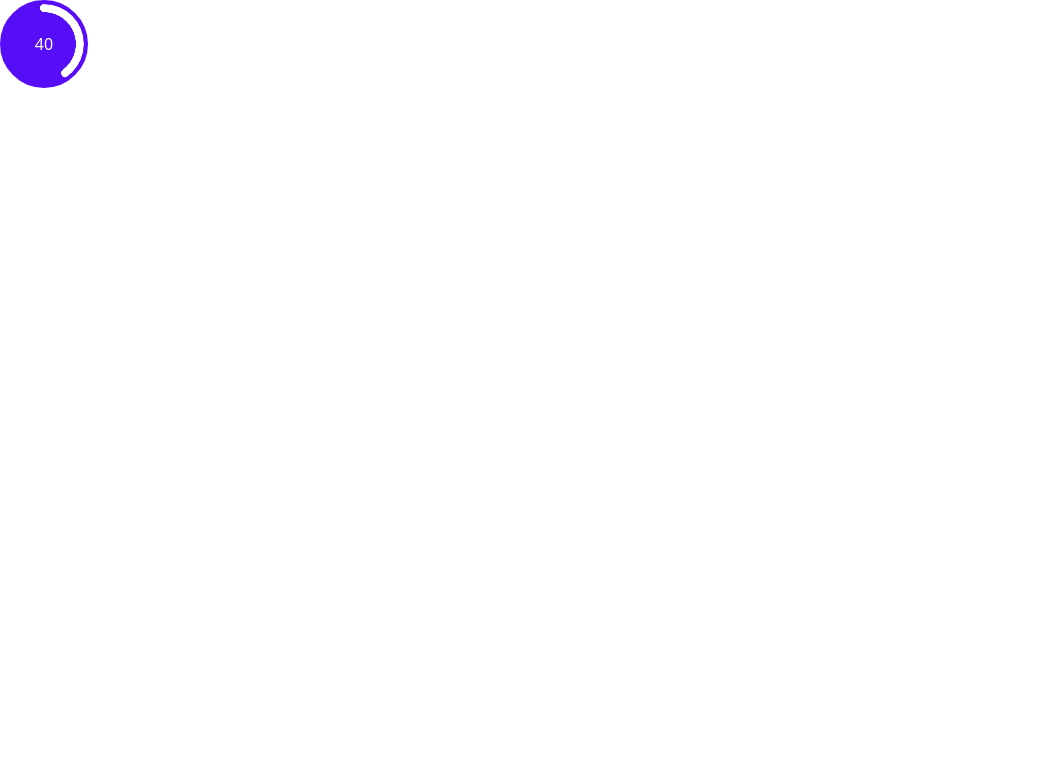
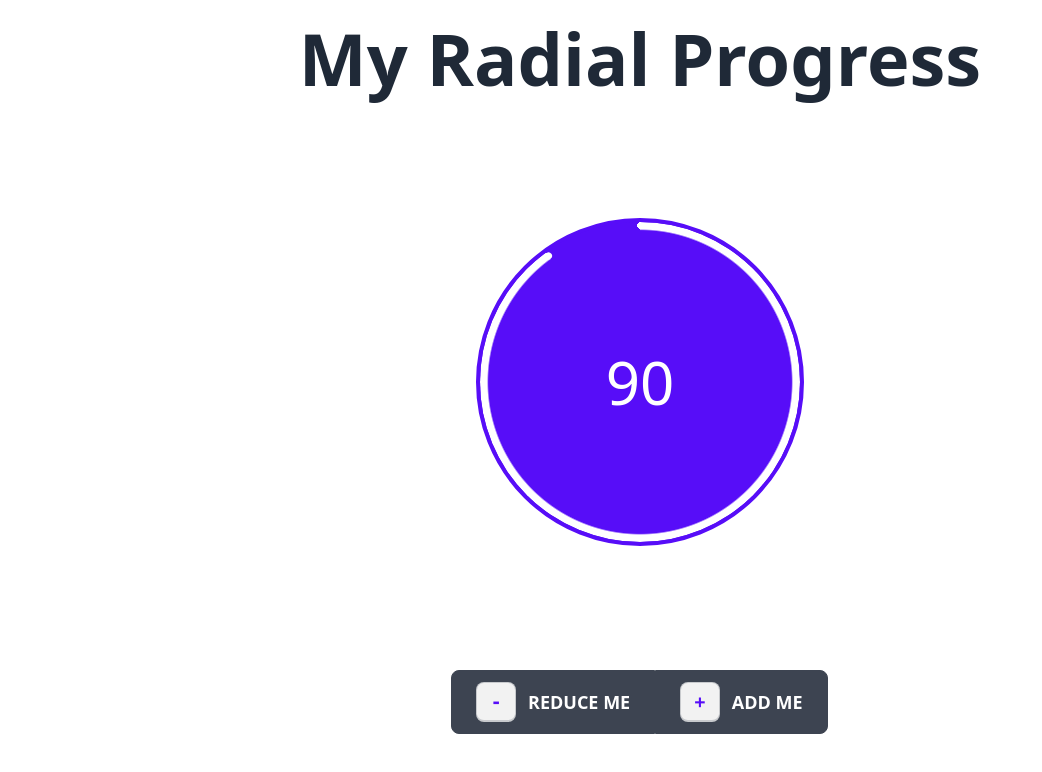
Before and after one commit to MelvinMelonGit/daisy-ui, a plain HTML site: page index.html in a window 1280 px wide. Shown: the whole page, without its empty margins (0-1042 px from the left). Drawn offline with nearby package versions, Linux system fonts and the light colour scheme.

Commit message:
Centralised elements to centre of page

```diff
--- a/index.html
+++ b/index.html
@@ -11,9 +11,20 @@
     <script src="index.js" type="module"></script>
 </head>
 <body>
-    <div id="app">
-        <div class="radial-progress bg-primary text-primary-content border-4 border-primary" :style="cssVars">{{ progress }}</div>
+    <div id="app" class="grid place-items-center min-h-screen">
+        <h1 class="text-7xl font-bold mb-20">My Radial Progress</h1>
+        <div class="text-6xl radial-progress bg-primary text-primary-content border-4 border-primary" :style="cssVars">{{ progress }}</div>
+        <div class="btn-group mt-20">
+            <button class="btn btn-lg" @click="handleLeft" @keydown.left="handleLeft">
+                <kbd class="kbd text-primary mr-3">-</kbd>
+                Reduce Me
+            </button>
+            <button class="btn btn-lg" @click="handleRight" @keydown.right="handleRight">
+                <kbd class="kbd text-primary mr-3">+</kbd>
+                Add Me
+            </button>
+        </div>
+        <p class="text-2xl font-semibold text-red-500">{{ message }}</p>
     </div>
-
 </body>
 </html>
--- a/index.js
+++ b/index.js
@@ -3,14 +3,34 @@ const { createApp } = Vue
   createApp({
     data() {
       return {
-        message: 'Hello Vue!',
-        progress: 40
+        message: '',
+        progress: 90
+      }
+    },
+    methods: {
+      handleLeft() {
+        this.message = ''
+        this.progress--
+        if (this.progress < 0) {
+          this.progress = 0
+          this.message = `You can't go below 0!`
+        }
+      },
+      handleRight() {
+        this.message = ''
+        this.progress++
+        if (this.progress > 100) {
+          this.progress = 100
+          this.message = `You can't go above 100!`
+        }
       }
     },
     computed: {
       cssVars() {
         return {
-          '--value': this.progress
+          '--value': this.progress,
+          '--size': '20rem',
+          '--thickness': '7px'
         }
       }
     }
```
